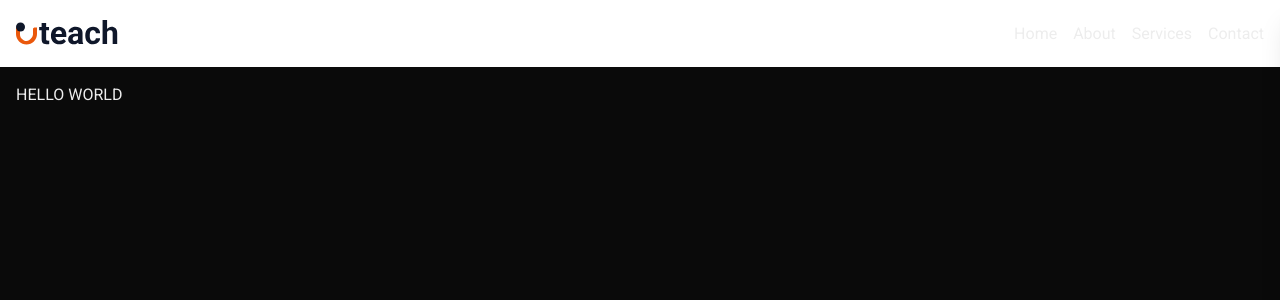
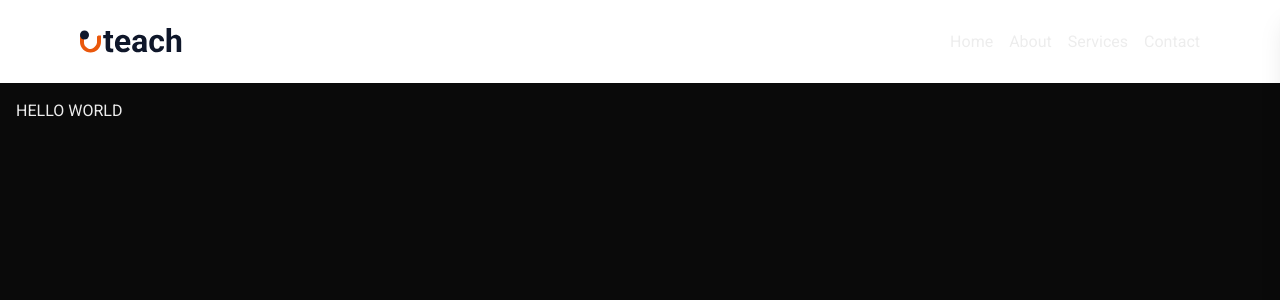
Before and after one commit to renanvcb/buzzvel-test, a Next.js app: page / in a window 1280 px wide. Shown: the top 300 px of the page. Built offline with nearby package versions, Linux system fonts and the light colour scheme.

Commit message:
feat: adjust header style to fit responsive

```diff
--- a/src/components/header/index.tsx
+++ b/src/components/header/index.tsx
@@ -13,7 +13,7 @@
   };
 
   return (
-    <header className="flex items-center justify-between p-4 bg-white">
+    <header className="flex items-center justify-between p-4 bg-white md:py-6 md:px-20">
       <div className="flex items-center">
         <Link href="/">
           <Image
```
